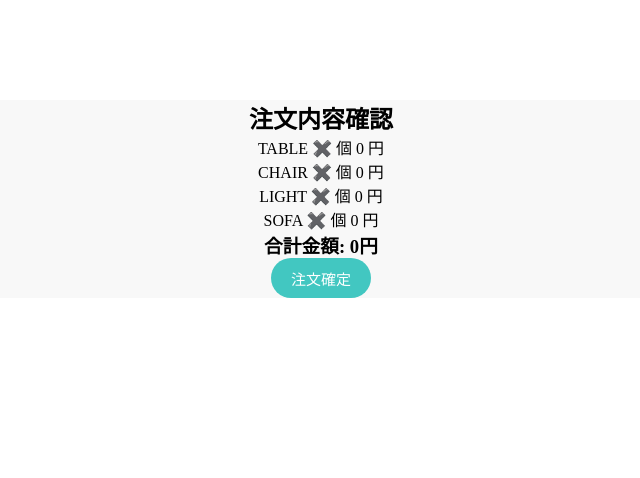
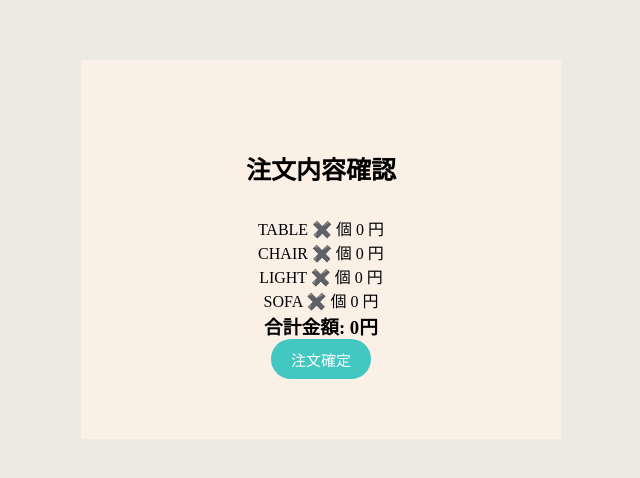
Before and after one commit to souta1903/objectpractice, a PHP site: page /check.php in a window 1280 px wide. Shown: the top 478 px of the page, without its empty margins (319-959 px from the left). Run offline with PHP 8.4, Linux system fonts and the light colour scheme; data that the repository does not hold is empty.

Commit message:
見た目を編集

```diff
--- a/style.css
+++ b/style.css
@@ -5,26 +5,41 @@
 
 .title{
     text-align: center;
-    background-color:beige;
+    background-color:#edeae2;
+    font-family: 'Courier New', Courier, monospace;
+    padding-top: 50px;
 }
 
 .order-check{
     text-align: center;
-    background-color:#f8f8f8;
-    margin: 100px;
-    height: auto;
+    background-color:#FAF0E6;
+    width: 400px;
+    margin: 60px auto;
+    padding: 40px;
+}
+.order-check h2{
+    font-size: 25px;
+    margin: 30px 0;
+}
+
+.check-detail{
+    padding: 20px;
+}
+.check-body{
+    background-color: #edeae2;
 }
 
 .products{
-    display: inline-block;
-    /* flex-wrap: wrap; */
-    width: 40%;
-    padding: 20px;
-    margin-top: 40px;
+    display: flex;
+    justify-content: space-around;
+    flex-wrap: wrap;
+    width: 90%;
+    padding-top: 60px;
+    margin: auto;
 }
 
 input[type="submit"] {
-    display: inline-block;
+    display: flex;
     width: 100px;
     height: 40px;
     padding: 0 20px;
@@ -33,15 +48,25 @@ input[type="submit"] {
     color: white;
     background-color: #42c7c1;
     font-size: 15px;
-  }
-  body{
-    width: 1150px;
-    padding-right: 15px;
-    padding-left: 15px;
-    margin-right: auto;
-    margin-left: auto;
+    justify-content: center;
+    margin: auto;
   }
 
-  img{
-      width: 100%;
+  .wrapper{
+      width: 100vw;
+      background-color: #edeae2;
+      height: 1500px;
   }
+  .product-detail{
+      padding: 30px 50px 70px 30px;
+      text-align: center;
+  }
+
+  .thanks{
+    background-color:#edeae2;
+  }
+
+ .thank{
+     text-align: center;
+     padding-top: 300px;
+ }
```
